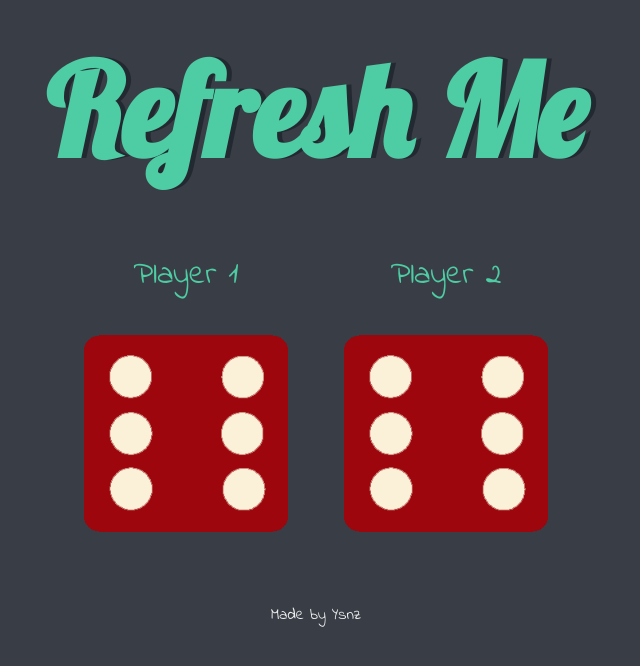
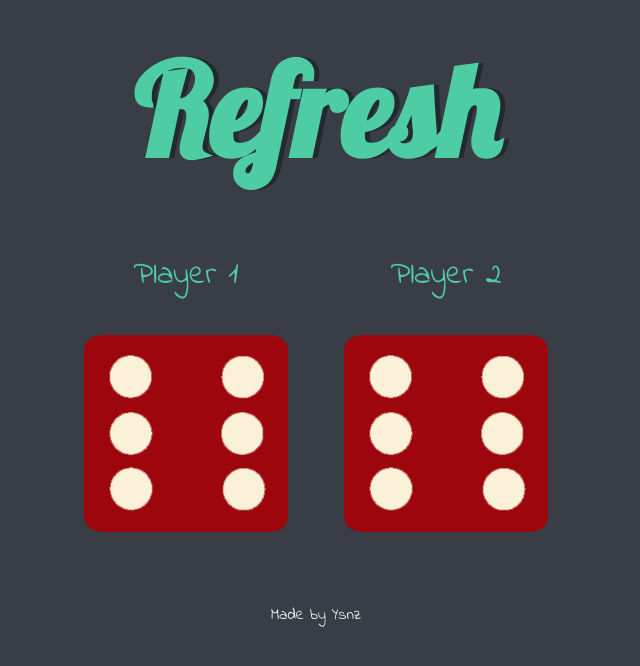
Before and after one commit to Ramazan-E/dicee_game, a plain HTML site: page dicee_game/dicee.html in a window 1280 px wide. Shown: the whole page, without its empty margins (324-964 px from the left). Drawn offline with Linux system fonts and the light colour scheme.

Commit message:
Update dicee.html

```diff
--- a/dicee_game/dicee.html
+++ b/dicee_game/dicee.html
@@ -10,7 +10,7 @@
   <body>
 
     <div class="container">
-      <h1>Refresh Me</h1>
+      <h1>Refresh</h1>
 
       <div class="dice">
         <p>Player 1</p>
```
